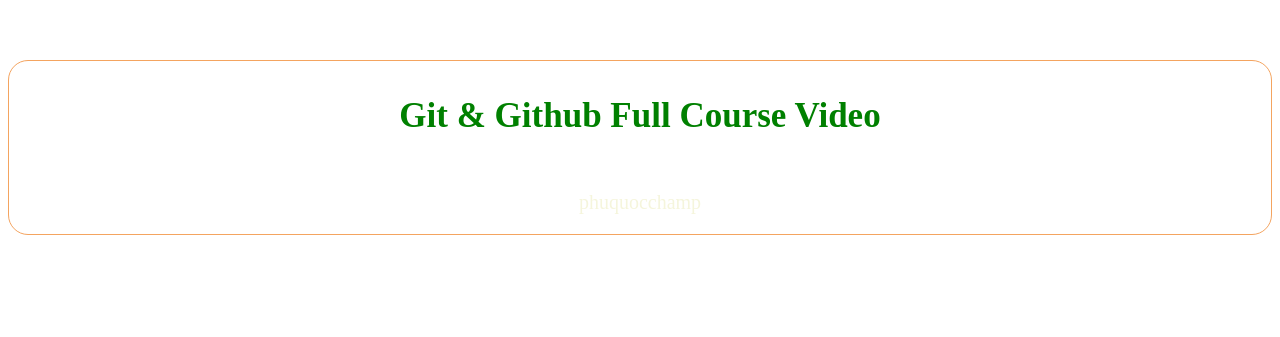
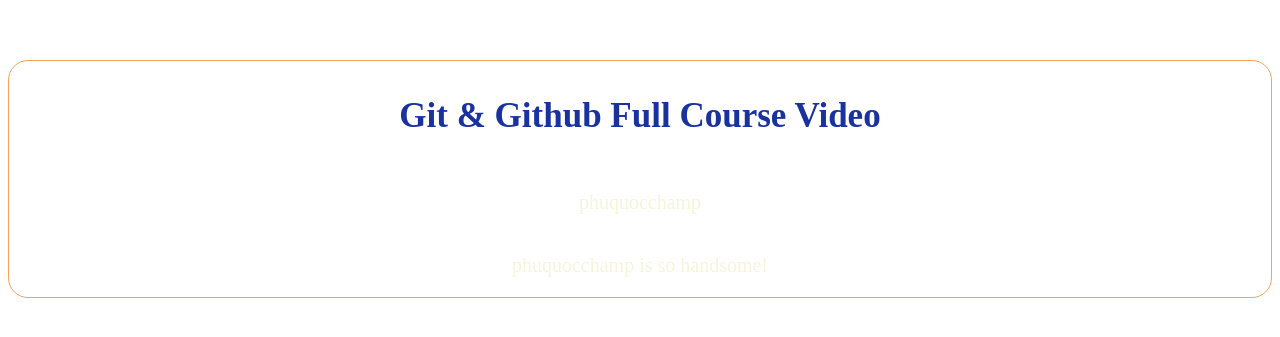
Before and after one commit to phuquocchamp/demoGit, a plain HTML site: page index.html in a window 1280 px wide. Shown: the part 319-656 px from the top of the page. Drawn offline with Linux system fonts and the light colour scheme.

Commit message:
change into blue color

```diff
--- a/index.html
+++ b/index.html
@@ -19,7 +19,7 @@
 
             h3 {
                 font-size: 35px;
-                color: green;
+                color: rgb(25, 50, 160);
             }
 
             p {
@@ -34,6 +34,7 @@
         <section>
             <h3>Git & Github Full Course Video</h3>
             <p>phuquocchamp</p>
+            <p>phuquocchamp is so handsome!</p>
         </section>
     </body>
 
```
Also changed, not shown: 1 other file.
